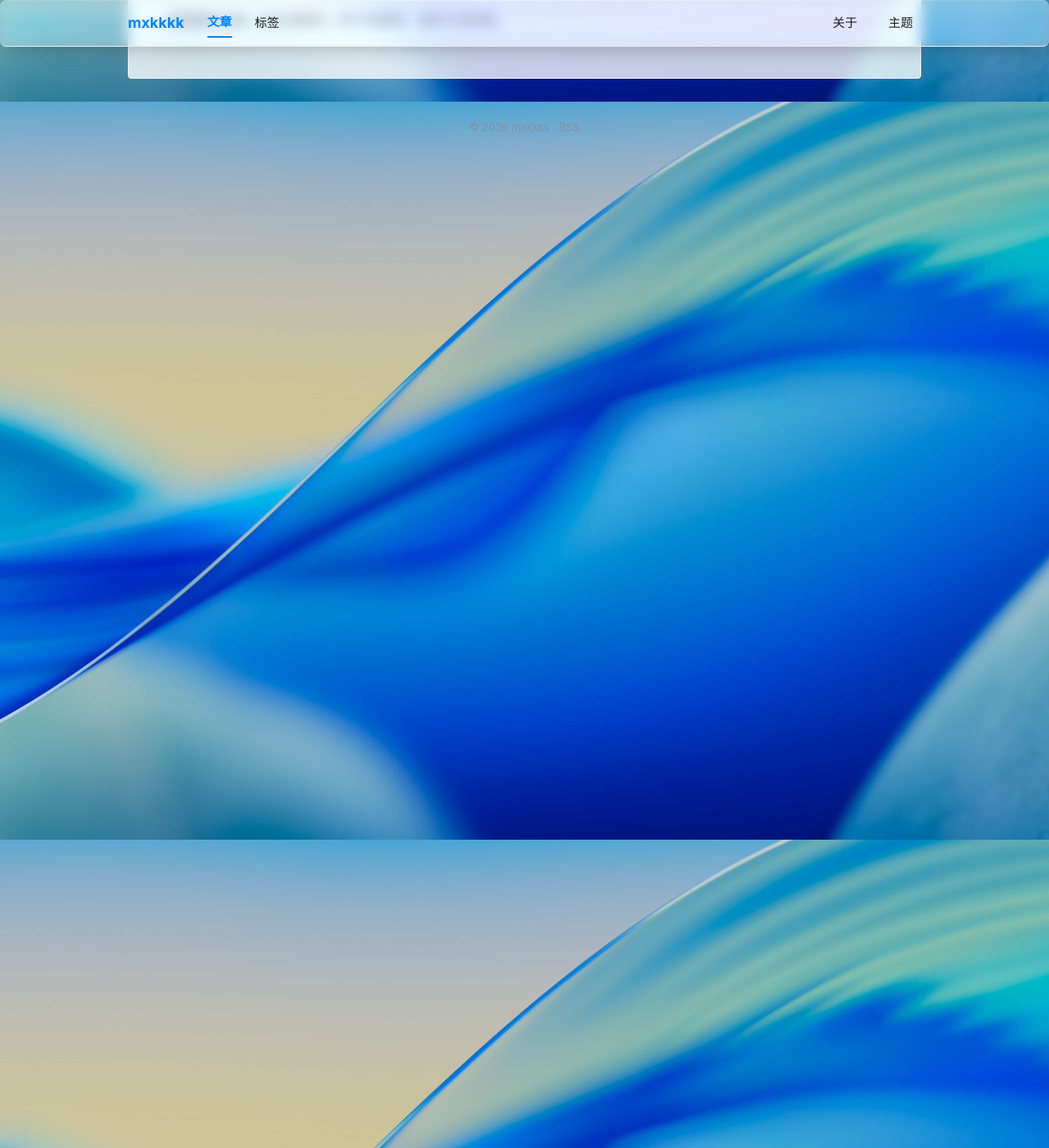
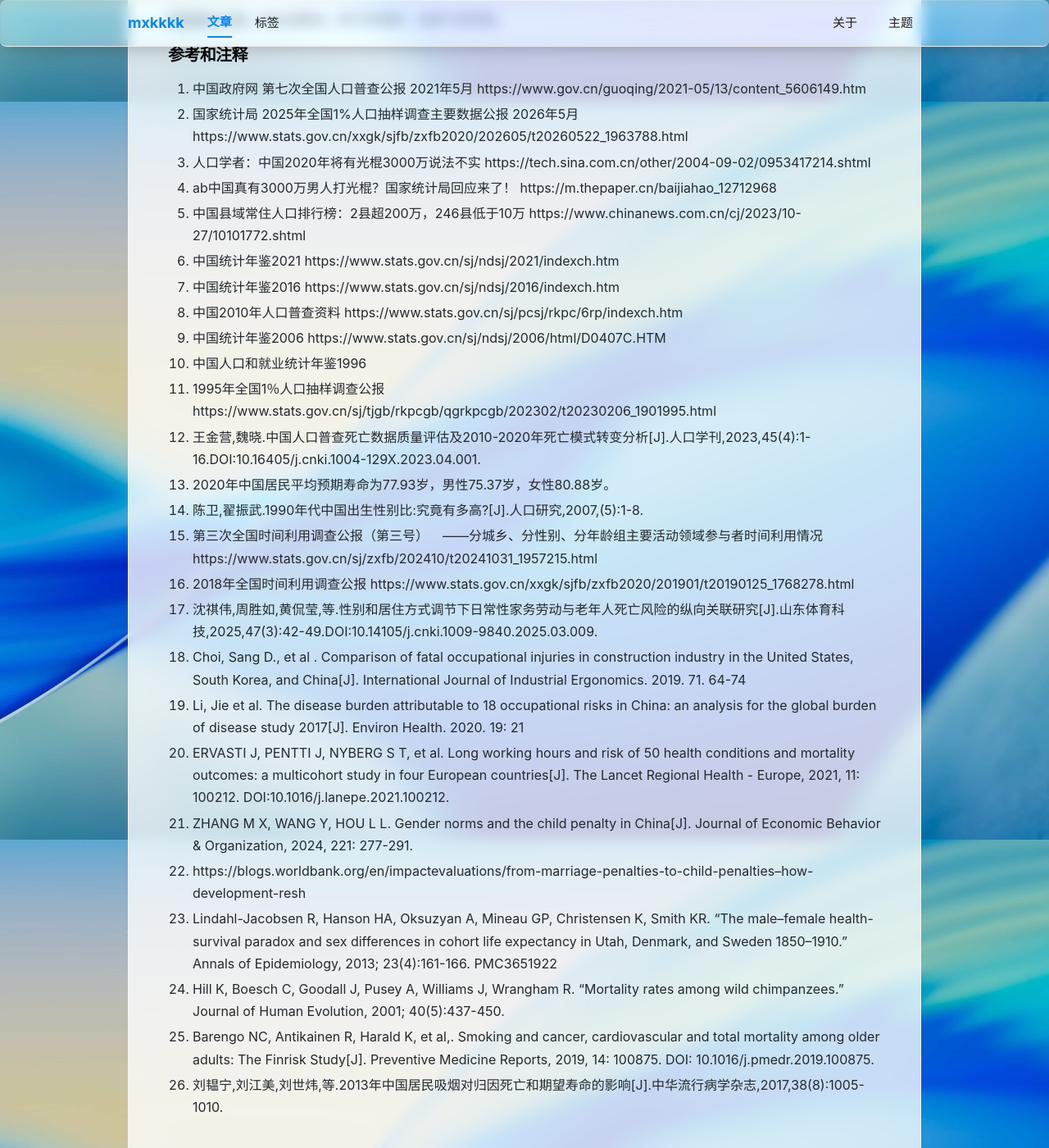
Before and after one commit to mxkfemkkk/mxkfemkkk.github.io, a Jekyll site: the page built from _posts/2026-7-29-2899w.md, in a window 1280 px wide and 1400 px high, scrolled down 19676 px. Shown: the whole window at 82% size. Built offline with Jekyll 4.4.1, drawn with Linux system fonts in a browser that asks for light colours.

Commit message:
注释和参考

```diff
--- a/_posts/2026-7-29-2899w.md
+++ b/_posts/2026-7-29-2899w.md
@@ -375,3 +375,32 @@ https://www.stats.gov.cn/sj/pcsj/rkpc/7rp/zk/html/B0204.jpg
 如果我们真的关心性别平等，我们不应该只关心「谁赚得多、谁干得少、谁被谁压迫」——我们还应该关心：谁在活着，谁在死去，以及为什么。
 
 数据摆在这里。账已经算完。剩下的事情，是愿不愿意看。
+
+## 参考和注释
+
+1. 中国政府网 第七次全国人口普查公报 2021年5月 https://www.gov.cn/guoqing/2021-05/13/content_5606149.htm
+2. 国家统计局 2025年全国1%人口抽样调查主要数据公报 2026年5月 https://www.stats.gov.cn/xxgk/sjfb/zxfb2020/202605/t20260522_1963788.html
+3. 人口学者：中国2020年将有光棍3000万说法不实 https://tech.sina.com.cn/other/2004-09-02/0953417214.shtml
+4. ab中国真有3000万男人打光棍？国家统计局回应来了！ https://m.thepaper.cn/baijiahao_12712968
+5. 中国县域常住人口排行榜：2县超200万，246县低于10万 https://www.chinanews.com.cn/cj/2023/10-27/10101772.shtml
+6. 中国统计年鉴2021 https://www.stats.gov.cn/sj/ndsj/2021/indexch.htm
+7. 中国统计年鉴2016 https://www.stats.gov.cn/sj/ndsj/2016/indexch.htm
+8. 中国2010年人口普查资料 https://www.stats.gov.cn/sj/pcsj/rkpc/6rp/indexch.htm
+9. 中国统计年鉴2006 https://www.stats.gov.cn/sj/ndsj/2006/html/D0407C.HTM
+10. 中国人口和就业统计年鉴1996
+11. 1995年全国1％人口抽样调查公报 https://www.stats.gov.cn/sj/tjgb/rkpcgb/qgrkpcgb/202302/t20230206_1901995.html
+12. 王金营,魏晓.中国人口普查死亡数据质量评估及2010-2020年死亡模式转变分析[J].人口学刊,2023,45(4):1-16.DOI:10.16405/j.cnki.1004-129X.2023.04.001.
+13. 2020年中国居民平均预期寿命为77.93岁，男性75.37岁，女性80.88岁。
+14. 陈卫,翟振武.1990年代中国出生性别比:究竟有多高?[J].人口研究,2007,(5):1-8.
+15. 第三次全国时间利用调查公报（第三号）   ——分城乡、分性别、分年龄组主要活动领域参与者时间利用情况 https://www.stats.gov.cn/sj/zxfb/202410/t20241031_1957215.html
+16. 2018年全国时间利用调查公报 https://www.stats.gov.cn/xxgk/sjfb/zxfb2020/201901/t20190125_1768278.html
+17. 沈祺伟,周胜如,黄侃莹,等.性别和居住方式调节下日常性家务劳动与老年人死亡风险的纵向关联研究[J].山东体育科技,2025,47(3):42-49.DOI:10.14105/j.cnki.1009-9840.2025.03.009.
+18. Choi, Sang D., et al . Comparison of fatal occupational injuries in construction industry in the United States, South Korea, and China[J]. International Journal of Industrial Ergonomics. 2019. 71. 64-74
+19. Li, Jie et al. The disease burden attributable to 18 occupational risks in China: an analysis for the global burden of disease study 2017[J]. Environ Health. 2020. 19: 21
+20. ERVASTI J, PENTTI J, NYBERG S T, et al. Long working hours and risk of 50 health conditions and mortality outcomes: a multicohort study in four European countries[J]. The Lancet Regional Health - Europe, 2021, 11: 100212. DOI:10.1016/j.lanepe.2021.100212.
+21. ZHANG M X, WANG Y, HOU L L. Gender norms and the child penalty in China[J]. Journal of Economic Behavior & Organization, 2024, 221: 277-291.
+22. https://blogs.worldbank.org/en/impactevaluations/from-marriage-penalties-to-child-penalties--how-development-resh
+23. Lindahl-Jacobsen R, Hanson HA, Oksuzyan A, Mineau GP, Christensen K, Smith KR. "The male–female health-survival paradox and sex differences in cohort life expectancy in Utah, Denmark, and Sweden 1850–1910." Annals of Epidemiology, 2013; 23(4):161-166. PMC3651922
+24. Hill K, Boesch C, Goodall J, Pusey A, Williams J, Wrangham R. "Mortality rates among wild chimpanzees." Journal of Human Evolution, 2001; 40(5):437-450.
+25. Barengo NC, Antikainen R, Harald K, et al,. Smoking and cancer, cardiovascular and total mortality among older adults: The Finrisk Study[J]. Preventive Medicine Reports, 2019, 14: 100875. DOI: 10.1016/j.pmedr.2019.100875.
+26. 刘韫宁,刘江美,刘世炜,等.2013年中国居民吸烟对归因死亡和期望寿命的影响[J].中华流行病学杂志,2017,38(8):1005-1010.
```
